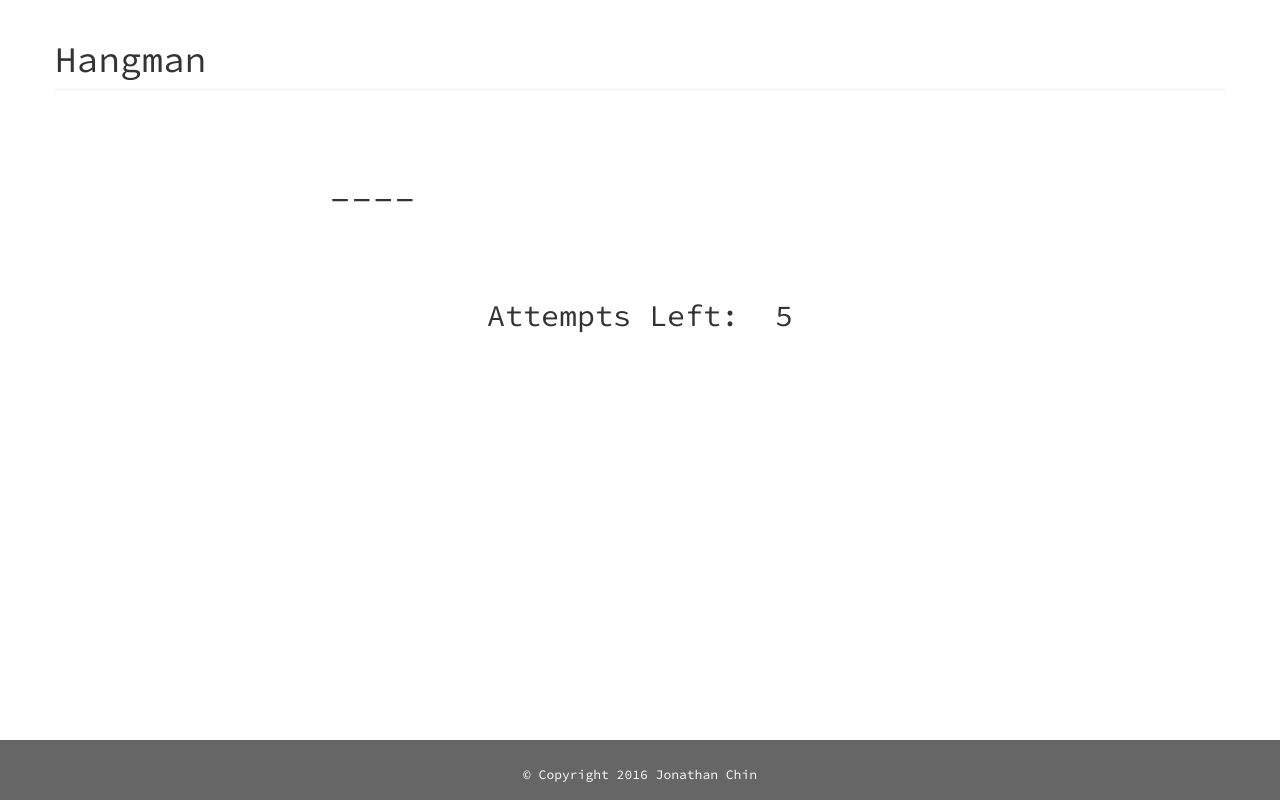
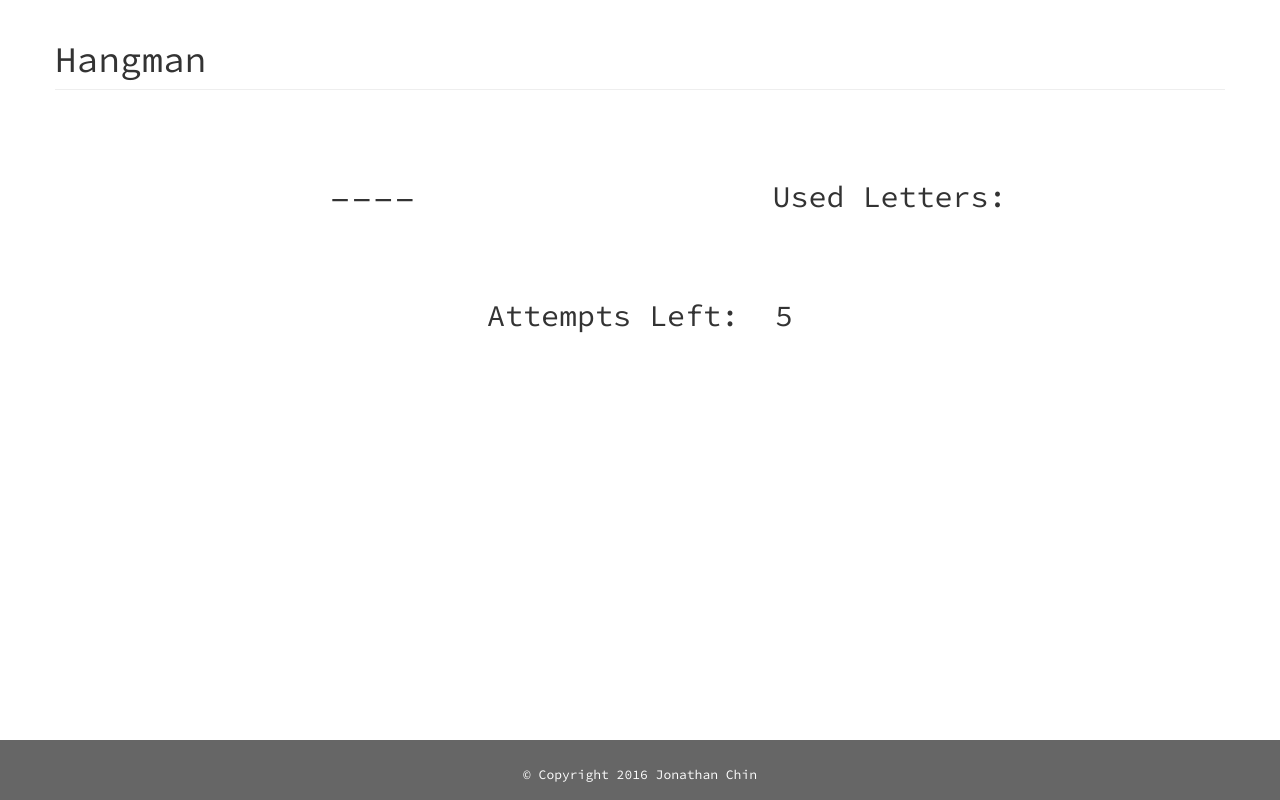
Before and after one commit to chinjon/hangman, a plain HTML site: page index.html in a window 1280 px wide. Drawn offline with nearby package versions, Linux system fonts and the light colour scheme.

Commit message:
added clarity for sections in html on page

```diff
--- a/index.html
+++ b/index.html
@@ -18,7 +18,7 @@
         <h1 id="userGameSpace"></h1>
       </div>
       <div class="col-md-6 text-center">
-        <h2 id="usedLettersWrong"></h2>
+        <h2>Used Letters: &nbsp; <span id="usedLettersWrong"></span></h2>
       </div>
     </div>
     <div class="row">
```
